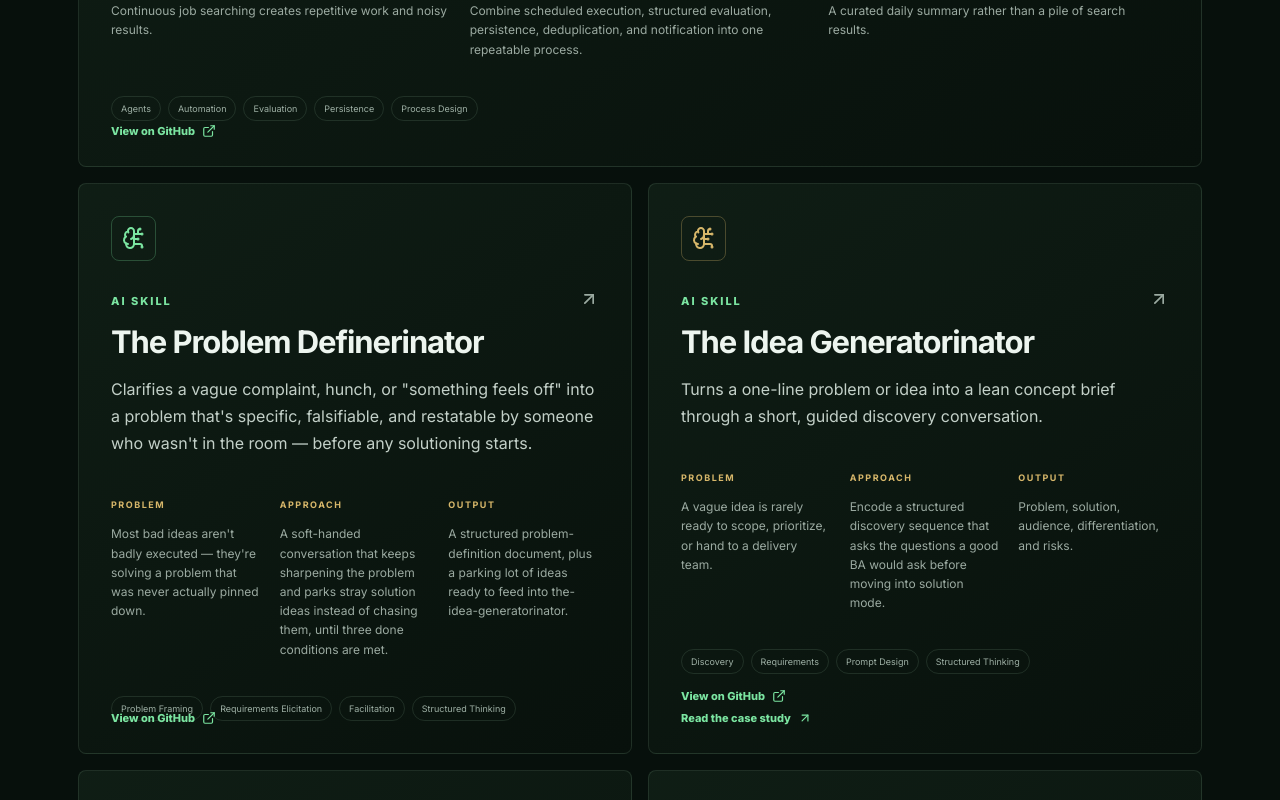
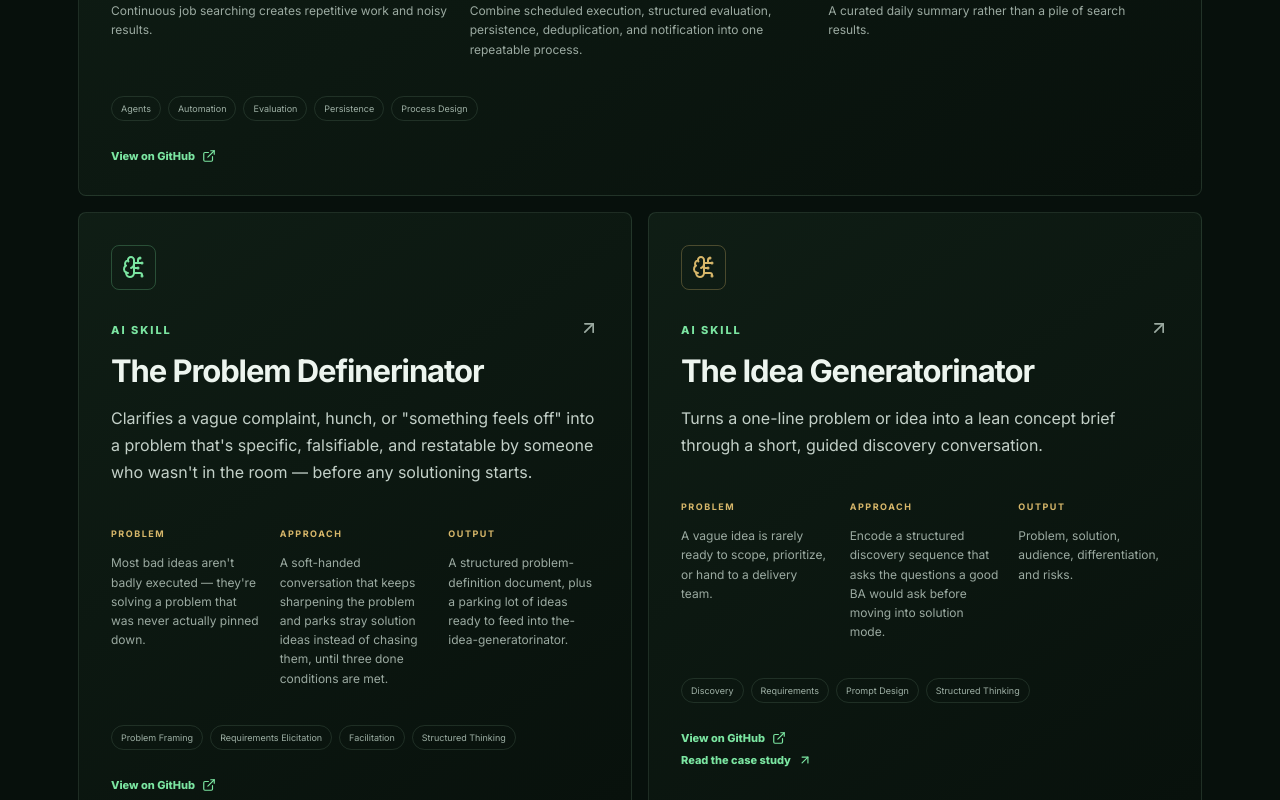
Before and after one commit to GordosGit/Portfolio.GT, a React (Vite) app in the folder site/: page / in a window 1280 px wide. Shown: the part 2860-3660 px from the top of the page. Built offline with nearby package versions, Linux system fonts and the light colour scheme.

Commit message:
fixed ui bug in work area

```diff
--- a/site/src/styles.css
+++ b/site/src/styles.css
@@ -99,7 +99,7 @@ h1 span { color: var(--green-bright); }
 .project-details p { color: var(--muted); line-height: 1.6; font-size: 12px; }
 .tags { display: flex; flex-wrap: wrap; gap: 7px; margin-top: 25px; }
 .tags span { padding: 6px 9px; border: 1px solid var(--line); border-radius: 99px; color: #9eb0a5; font-size: 9px; }
-.project-links { position: absolute; bottom: 28px; left: 32px; right: 32px; display: flex; flex-direction: column; gap: 8px; }
+.project-links { margin-top: 28px; display: flex; flex-direction: column; gap: 8px; }
 .text-link { display: inline-flex; gap: 7px; align-items: center; color: var(--green-bright); font-size: 11px; font-weight: 800; }
 .text-link.playbook-link { margin-top: 30px; }
 .inline-link { display: inline-flex; gap: 5px; align-items: center; color: var(--green-bright); font-weight: 700; white-space: nowrap; }
```
